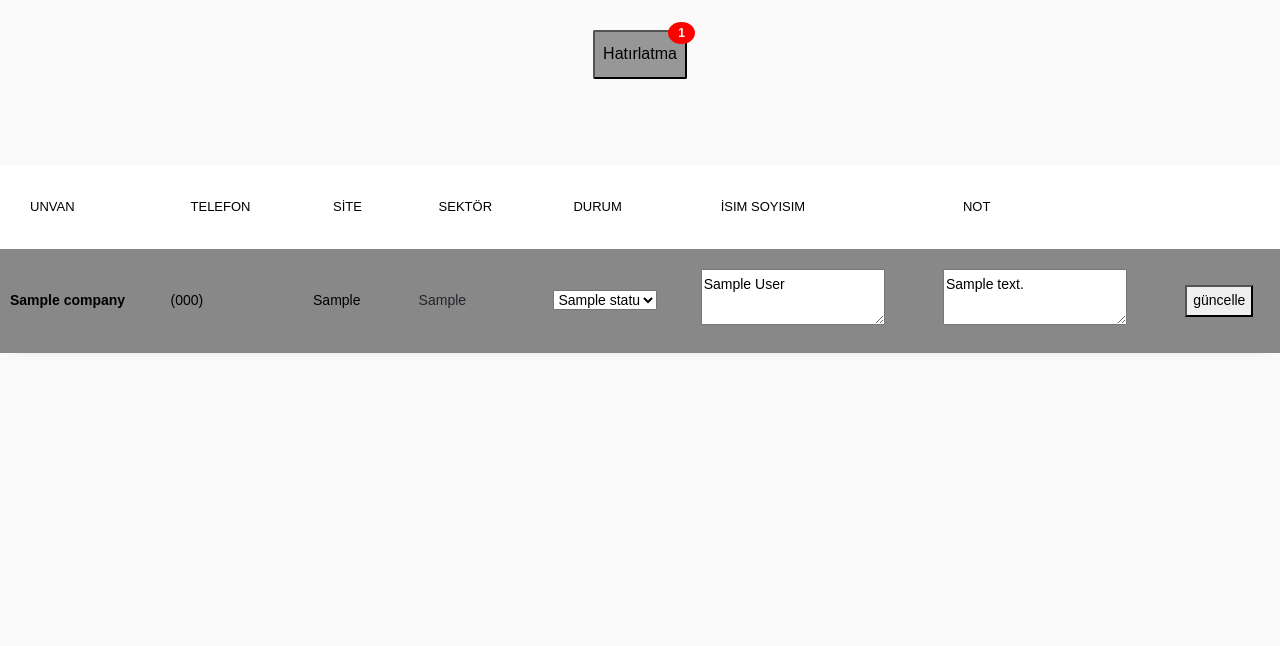
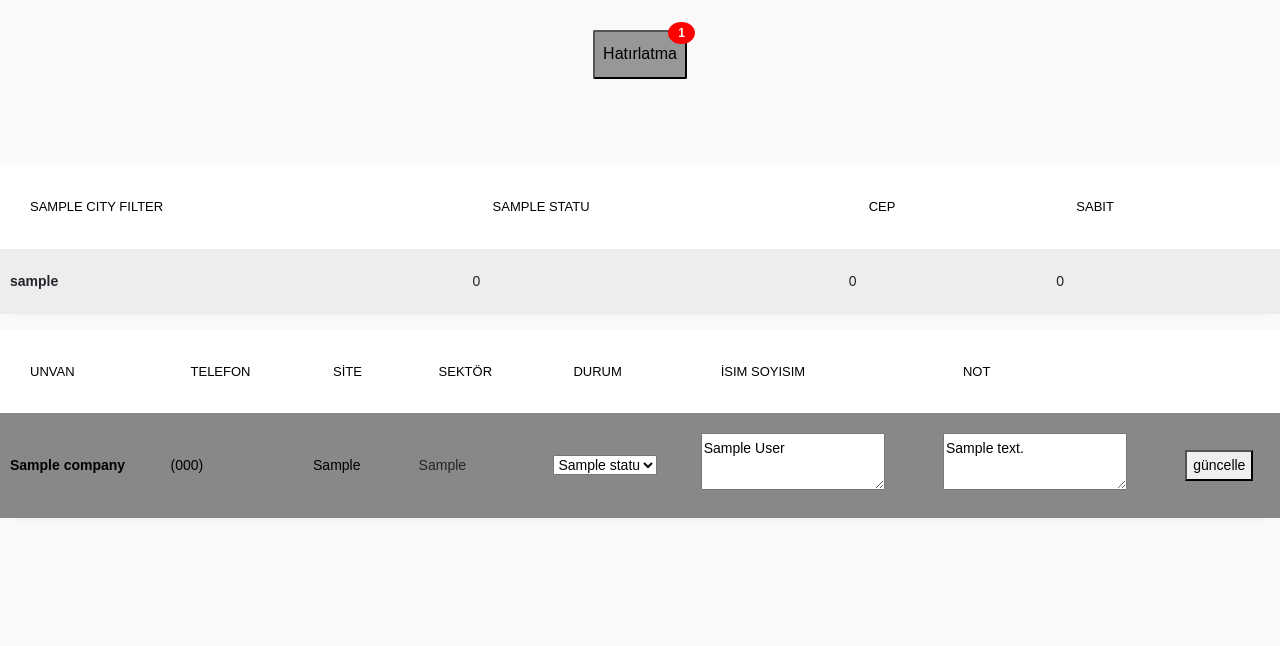
Before and after one commit to myselfajp/anonim, a Django app: template templates/companies.html in a window 1280 px wide. Shown: the part 331-977 px from the top of the page. Before the commit the page ends 684 px from the top, so only its background shows below. Run offline with Django 4.2, Linux system fonts and the light colour scheme; tables that the repository leaves empty hold one stand-in row (values such as "Sample post"); the template is opened without the code that fills it: values that come from a table or form of the project are taken from there, most other values are stand-ins (such as "Sample title", 1, 10 or a date in 2020); some libraries are stand-ins or nearby versions.

Commit message:
Update - report table added

```diff
--- /dev/null
+++ b/reports/templatetags/reports_tags.py
@@ -0,0 +1,22 @@
+from django import template
+from crawler.models import Companies
+
+register = template.Library()
+
+@register.filter(name="in_status")
+def in_status(companies, args):
+    return Companies.objects.filter(user__id=args).count()
+
+
+@register.simple_tag
+def StatusCounter(user_id,status_id,city_id):
+    return Companies.objects.filter(user__id=user_id,last_status__id=status_id,city__id=city_id).count()
+
+
+@register.simple_tag
+def TelCounter(user_id,city_id):
+    return Companies.objects.filter(user__id=user_id,phone__istartswith="5",city__id=city_id).count()
+
+@register.simple_tag
+def ComtelCounter(user_id,city_id):
+    return Companies.objects.filter(user__id=user_id,city__id=city_id).exclude(phone__istartswith="5").count()
--- a/reports/views.py
+++ b/reports/views.py
@@ -7,6 +7,8 @@ from PIL import Image,ImageDraw,ImageFont
 from django.shortcuts import render
 import datetime
 import os
+
+
 
 
 def Agreement_maker(date1,date2,time,company,adres):
@@ -32,7 +34,7 @@ def Agreement_maker(date1,date2,time,company,adres):
     save_path = "Sözleşmeler/"+date1
     if not os.path.exists(save_path):
             os.makedirs(save_path)
-    image.save(f"{save_path}/{company}.jpg")
+    image.save(f"{save_path}/{company}.pdf")
 
 
 
--- a/templates/companies.html
+++ b/templates/companies.html
@@ -1,4 +1,5 @@
 {% load static %}
+{% load reports_tags %}
 
 <!doctype html>
 <html lang="en">
@@ -102,6 +103,35 @@
             <div class="row">
                 <div class="col-md-12">
                     <div class="table-wrap">
+                        <table class="table table-striped">
+                            <thead>
+                                <tr>
+                                    <th>{{filters.city_filter.name}}</th>
+                                    {% for status in statuses %}
+                                    <th>{{status.name}}</th>
+                                    {% endfor %}
+                                    <th>cep</th>
+                                    <th>sabit</th>
+                                </tr>
+                            </thead>
+                            <tbody>
+                                {% for user in users %}
+                                <tr>
+                                    <th>{{ user.username }}</th>
+                                    {% for status in statuses %}
+                                        <td>
+                                            {% StatusCounter user.id status.id filters.city_filter.value %}
+                                        </td>
+                                    {% endfor %}
+                                    <td>{% TelCounter user.id filters.city_filter.value %}</td>
+                                    <td>{% ComtelCounter user.id filters.city_filter.value %}</td>
+                                </tr>
+                                {% endfor %}
+
+
+                            </tbody>
+                        </table>
+
 
                         <table class="table table-striped">
                             <thead>
@@ -125,8 +155,7 @@
                                     {% if not user.is_superuser %}
                                     <form method="post" action="{% url 'reports:companies' %}" >
                                     {% endif %}
-                                        <th><a
-                                                href="{% url 'reports:company' company_id=company.id %}">{{company.name}}</a>
+                                        <th><a href="{% url 'reports:company' company_id=company.id %}">{{company.name}}</a>
                                         </th>
                                         <td><span data-text="({{company.phone|slice:'0:3'}}) {{company.phone|slice:'3:6'}} {{company.phone|slice:'6:8'}} {{company.phone|slice:'8:10'}}"></span></td>
                                         <td><a href="https://{{company.site}}" target="_blank">{{company.site}}</a></td>
@@ -168,7 +197,6 @@
                                         {% else %}
                                         <input type="hidden" name="take_{{company.id}}" value="{{company.id}}">
                                         {% endif %}
-
                                 </tr>
                                 {% endfor %}
                             </tbody>
--- a/templates/company.html
+++ b/templates/company.html
@@ -16,7 +16,7 @@
         <br>
         <h1>Sektör:  <span data-text="{{company.sector}}"></span> </h1>
         <br>
-        <h1>Unvan:  {{company.name}}</h1>
+        <h1>Unvan:{{company.name}}</h1>
         <br>
         <h1>Telefon:   <span data-text="+90 {{company.phone}}"></span></h1>
         <br>
@@ -67,7 +67,6 @@
  return false;">Sözleşme gönder</button>
         </div>
 
-
         <div onclick="location.href='{% url 'reports:companies' %}" class="btn-block">
          <h2><a style="color: brown;" href="{% url 'reports:companies' %}"> Ana sayfa </a></h2>
         </div>
```
Also changed, not shown: Sözleşmeler/2023-01-01/EMİR VIP GRUP OTOMOTİV SANAYİ VE TİCARET LİMİTED ŞİRKETİ İSTANBUL ANADOLU ŞUBESİ.jpg (deleted), Sözleşmeler/2023-01-10/4K KALIP PLASTİK SANAYİ VE TİCARET LİMİTED ŞİRKETİ.jpg (deleted), Sözleşmeler/2023-01-10/ÜNLÜ TEKSTİL SANAYİ VE TİCARET ANONİM ŞİRKETİ.jpg (deleted), reports/templatetags/__init__.py (added).
